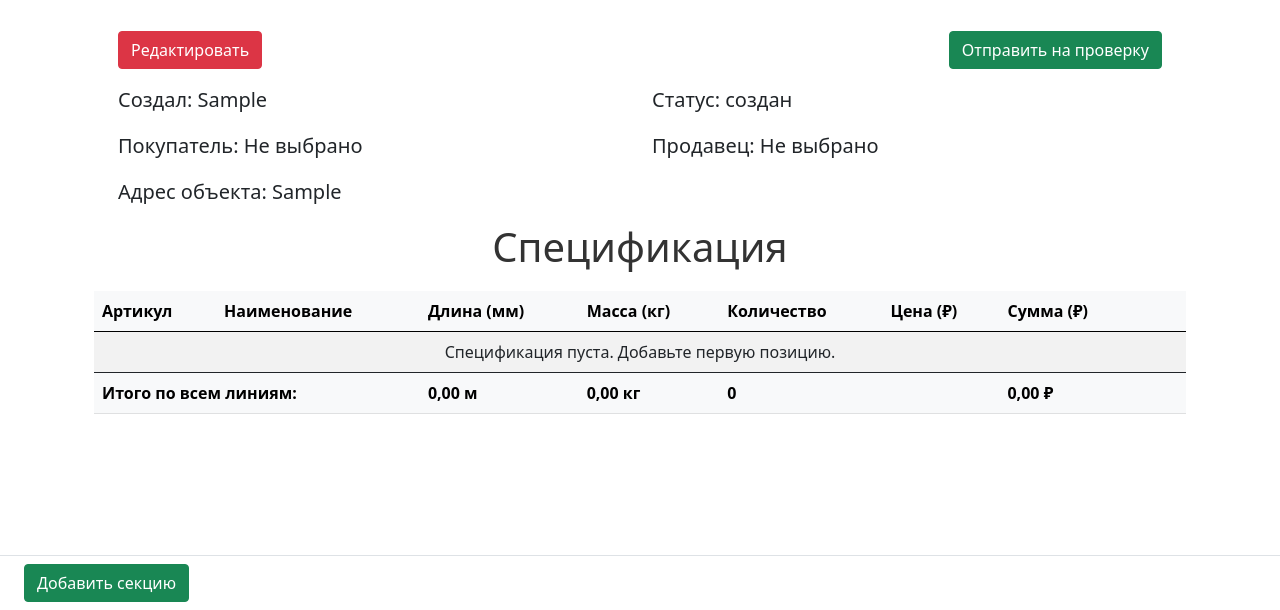
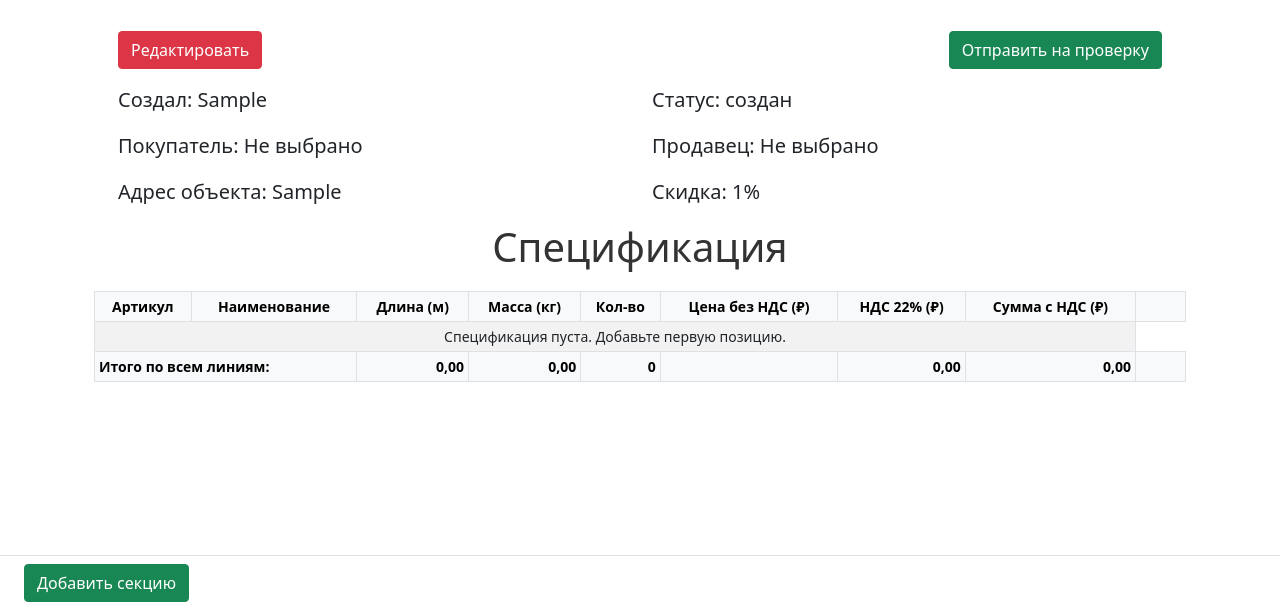
Before and after one commit to salopropalo/1bus, a Django app: a page that uses templates/reg/sdelka.html in a window 1280 px wide. Shown: the part 190-800 px from the top of the page. Run offline with Django 4.2, Linux system fonts and the light colour scheme; a user stored in the database is signed in; tables that the repository leaves empty hold one stand-in row (values such as "Sample post").

Commit message:
200526-01 теперь большая часть фильтов при добавлении позиций в спецификацию сделки подставляются с запоминанием

```diff
--- a/reg/models.py
+++ b/reg/models.py
@@ -99,6 +99,9 @@ class regModel(models.Model):
     #List_of_products = models.
     Adres_obj = models.TextField('Адрес объекта')
 
+    # Скидка
+    sales = models.IntegerField('Скидка', default=0, blank=True, null=True, max_length=2)
+
     # название строчки в таблице
     def __str__(self):
         return f'Проект №{self.Numbers} {self.Name} - {self.get_Status_display()}'
--- a/reg/templatetags/custom_filters.py
+++ b/reg/templatetags/custom_filters.py
@@ -22,13 +22,11 @@ def mm_to_m(value):
 def thousands_space(value):
     """Форматирует число с пробелом как разделителем тысяч и запятой для дробной части."""
     try:
-        # Приводим к Decimal для точности
-        d = Decimal(str(value))
-        # Форматируем с разделителями: целая часть - пробелы, дробная - 2 знака
-        # Используем функцию format
-        formatted = f'{d:,.2f}'  # даёт запятые как разделители тысяч и точку для дробной части
-        # Заменяем запятые на пробелы, а точки на запятые (для российского формата)
+        # Убираем пробелы и заменяем запятую на точку (на случай если пришла строка после floatformat)
+        cleaned = str(value).strip().replace(' ', '').replace(',', '.')
+        d = Decimal(cleaned)
+        formatted = f'{d:,.2f}'
         formatted = formatted.replace(',', ' ').replace('.', ',')
         return formatted
-    except (ValueError, TypeError):
+    except (ValueError, TypeError, Exception):
         return '0,00'
--- a/reg/views.py
+++ b/reg/views.py
@@ -207,6 +207,9 @@ def transaction(request, transaction_id):
     )
     name = obj.Name
     number = obj.Numbers
+    sales = obj.sales or 0
+    nds = Decimal('0.22')
+    discount_multiplier = Decimal(str((100 - sales) / 100))  # скидка: 10% → 0.90
     responsible = obj.Responsible
     now_date = datetime.today().strftime('%d.%m.%Y')
     now_time = datetime.today().strftime('%H.%M')
@@ -235,6 +238,7 @@ def transaction(request, transaction_id):
     total_sum = Decimal('0.00')
     total_weight = Decimal('0.00')
     total_length = Decimal('0.00')
+    total_nds = Decimal('0.00')
 
     items_by_line = defaultdict(list)
 
@@ -245,10 +249,22 @@ def transaction(request, transaction_id):
 
         quantity = spec.quantity or 0
 
-        # Цена и сумма (преобразуем Money -> Decimal)
-        price_amount = article.price.amount if article.price else Decimal('0.00')
-        item_total = price_amount * quantity
-        item_total_decimal = Decimal(str(item_total))  # страховка
+        # 1. Цена без НДС со скидкой
+        base_price = article.price.amount if article.price else Decimal('0.00')
+        price_no_nds = base_price * discount_multiplier
+
+        # 2. НДС за единицу
+        nds_per_unit = price_no_nds * nds
+
+        # 3. Цена с НДС за единицу
+        price_with_nds = price_no_nds + nds_per_unit
+
+        # 4. Сумма строки (с НДС, со скидкой)
+        item_total = price_with_nds * quantity
+        item_total_decimal = Decimal(str(item_total))
+
+        # НДС всей строки
+        item_nds_total = nds_per_unit * quantity
 
         # Вес
         weight_val = article.weight if article.weight is not None else Decimal('0.00')
@@ -273,6 +289,7 @@ def transaction(request, transaction_id):
         line_totals[line] += item_total_decimal
         line_weight[line] += item_weight
         line_length[line] += item_length
+        total_nds += item_nds_total
 
         # Общие итоги
         total_quantity += quantity
@@ -281,8 +298,10 @@ def transaction(request, transaction_id):
         total_length += item_length
 
         # Добавляем поля в объект спецификации для шаблона
+        spec.price_no_nds = price_no_nds
+        spec.nds_per_unit = nds_per_unit
+        spec.price_with_nds = price_with_nds
         spec.total = item_total_decimal
-        spec.price_display = price_amount  # если нужно отдельно вывести цену
 
         # Группировка
         items_by_line[line].append(spec)
@@ -323,7 +342,6 @@ def transaction(request, transaction_id):
         add = False
 
     # Обработка POST (изменение сделки или добавление спецификации)
-    # Обработка POST запросов
     if request.method == 'POST':
         # 1. Отмена позиций
         if 'apply_cancel' in request.POST:
@@ -389,5 +407,8 @@ def transaction(request, transaction_id):
         'total_quantity': total_quantity,
         'total_weight': total_weight,
         'total_length': total_length,
+        'sales': sales,
+        'total_nds': total_nds,
+        'nds_rate': 22,
     }
     return render(request, 'reg/sdelka.html', context)
--- a/static/css/styles.css
+++ b/static/css/styles.css
@@ -46,3 +46,9 @@ header img {
         opacity: 0.6;
         background-color: #f8d7da !important;
     }
+
+@media print {
+    .no-print, .d-print-none {
+        display: none !important;
+    }
+}
--- a/templates/reg/sdelka.html
+++ b/templates/reg/sdelka.html
@@ -7,7 +7,7 @@
             <div class="row gy-2">
                 <div class="content">
                     <div class="container text-left">
-                        <div class="row justify-content-between mb-3 mt-3">
+                        <div class="row justify-content-between mb-3 mt-3 d-print-none">
                             <div class="col-auto">
                                 <!-- Кнопка Редактировать - слева -->
                                 {% if add == True %}
@@ -47,6 +47,8 @@
                         <div class="row">
                             <div class="col">
                                 <p class="fs-5">Адрес объекта: {{ adres }}</p>
+                            </div><div class="col">
+                                <p class="fs-5">Скидка: {{ sales }}%</p>
                             </div>
                         </div>
                     </div>
@@ -57,29 +59,29 @@
         <div class="modal-body p-0">
             <div class="d-flex flex-column h-100">
                 <div class="flex-grow-1 overflow-auto">
-                    <table class="table table-striped">
-                        <thead class="table-light">
+                    <table class="table table-striped table-sm small table-bordered">
+                        <thead class="table-light text-center align-middle">
                             <tr>
                                 <th>Артикул</th>
                                 <th>Наименование</th>
-                                <th>Длина (мм)</th>
+                                <th>Длина (м)</th>
                                 <th>Масса (кг)</th>
-                                <th>Количество</th>
-                                <th>Цена (₽)</th>
-                                <th>Сумма (₽)</th>
-                                <th style="width: 50px"></th>   <!-- для кнопки отмены -->
+                                <th>Кол-во</th>
+                                <th>Цена без НДС (₽)</th>
+                                <th>НДС {{ nds_rate }}% (₽)</th>
+                                <th>Сумма с НДС (₽)</th>
+                                <th style="width: 50px"></th>
                             </tr>
                         </thead>
                         <tbody>
                             {% for line_data in line_list %}
                                 <!-- Заголовок линии -->
                                 <tr class="table-primary">
-                                    <th colspan="8">
-                                        Комплект {{ line_data.grouper }} |
-                                        Количество товарных позиций: {{ line_counts|get_item:line_data.grouper|default:0 }} |
-                                        Длина: {{ line_length|get_item:line_data.grouper|default:0|mm_to_m|floatformat:2 }} м |
-                                        Масса: {{ line_weight|get_item:line_data.grouper|default:0|floatformat:2 }} кг |
-                                        Сумма: {{ line_totals|get_item:line_data.grouper|default:0|thousands_space }} ₽
+                                    <th colspan="9">
+                                        <p>Комплект {{ line_data.grouper }} (Цена комплекта с НДС: {{ line_totals|get_item:line_data.grouper|default:0|thousands_space }} ₽)</p>
+                                        <p>Количество товарных позиций: {{ line_counts|get_item:line_data.grouper|default:0 }} |
+                                        Длина: {{ line_length|get_item:line_data.grouper|default:0|mm_to_m|thousands_space }} м. |
+                                        Масса: {{ line_weight|get_item:line_data.grouper|default:0|thousands_space }} кг.</p>
                                     </th>
                                 </tr>
                                 <!-- Позиции в линии -->
@@ -87,12 +89,13 @@
                                     <tr data-spec-id="{{ item.id }}">
                                     <td>{{ item.article.Numbers|default:"—" }}</td>
                                     <td>{{ item.article.Name.Name|default:"—" }}</td>
-                                        <td>{{ item.article.Length|default:"0" }}</td>
-                                        <td>{{ item.article.weight|default:"0"|floatformat:2 }}</td>
-                                        <td>{{ item.quantity }}</td>
-                                        <td>{{ item.article.price.amount|floatformat:2 }}</td>
-                                        <td>{{ item.total|floatformat:2 }}</td>
-                                        <td style="text-align: center;">
+                                    <td class="text-end">{{ item.article.Length|default:"0"|mm_to_m|thousands_space }}</td>
+                                    <td class="text-end">{{ item.article.weight|default:"0"|thousands_space }}</td>
+                                    <td class="text-end">{{ item.quantity }}</td>
+                                    <td class="text-end">{{ item.price_no_nds|thousands_space }}</td>
+                                    <td class="text-end">{{ item.nds_per_unit|thousands_space }}</td>
+                                    <td class="text-end">{{ item.total|thousands_space }}</td>
+                                    <td class="d-print-none" style="text-align: center;">
                                         <button type="button" class="btn btn-sm btn-outline-danger cancel-item-btn" data-id="{{ item.id }}">✖</button>
                                     </td>
                                 </tr>
@@ -110,11 +113,12 @@
                         <tfoot class="table-light">
                             <tr>
                                 <th colspan="2" class="text-start">Итого по всем линиям:</th>
-                                <th>{{ total_length|mm_to_m|floatformat:2 }} м</th>
-                                <th>{{ total_weight|floatformat:2 }} кг</th>
-                                <th>{{ total_quantity }}</th>
+                                <th class="text-end">{{ total_length|mm_to_m|thousands_space }}</th>
+                                <th class="text-end">{{ total_weight|thousands_space }}</th>
+                                <th class="text-end">{{ total_quantity }}</th>
                                 <th></th>
-                                <th>{{ total_sum|thousands_space }} ₽</th>
+                                <th class="text-end">{{ total_nds|thousands_space }}</th>
+                                <th class="text-end">{{ total_sum|thousands_space }}</th>
                                 <th></th>
                             </tr>
                         </tfoot>
@@ -123,7 +127,7 @@
             </div>
 
            <!-- Фиксированный подвал -->
-            <div class="fixed-bottom border-top bg-white py-2 px-4">
+            <div class="fixed-bottom border-top bg-white py-2 px-4 d-print-none">
                 <div class="row justify-content-between align-items-center">
                     <div class="col-auto">
                         <button type="button" class="btn btn-success"
@@ -240,44 +244,63 @@
             const STORAGE_KEYS = {
                 rated_current: 'last_rated_current',
                 conductors: 'last_conductors',
-                material: 'last_material'
+                material: 'last_material',
+                line: 'last_line'  // ← добавляем
             };
 
-            // Функция загрузки сохранённых значений
             function loadLastValues() {
                 const ratedCurrentSelect = document.getElementById('rated_current');
                 const conductorsSelect = document.getElementById('conductors');
                 const materialSelect = document.getElementById('material');
+                const lineSelect = document.getElementById('lineSelect');
+                const lineNewInput = document.getElementById('lineNewInput');
 
                 const lastRated = sessionStorage.getItem(STORAGE_KEYS.rated_current);
                 const lastConductors = sessionStorage.getItem(STORAGE_KEYS.conductors);
                 const lastMaterial = sessionStorage.getItem(STORAGE_KEYS.material);
+                const lastLine = sessionStorage.getItem(STORAGE_KEYS.line);
 
-                if (lastRated && ratedCurrentSelect) {
-                    ratedCurrentSelect.value = lastRated;
+                if (lastRated && ratedCurrentSelect) ratedCurrentSelect.value = lastRated;
+                if (lastConductors && conductorsSelect) conductorsSelect.value = lastConductors;
+                if (lastMaterial && materialSelect) materialSelect.value = lastMaterial;
+
+                // Восстанавливаем линию: сначала пробуем найти в select
+                if (lastLine && lineSelect) {
+                    const option = [...lineSelect.options].find(o => o.value === lastLine);
+                    if (option) {
+                        // Линия есть в списке — выбираем её
+                        lineSelect.value = lastLine;
+                        lineSelect.setAttribute('name', 'line');
+                        lineNewInput.style.display = 'none';
+                        lineNewInput.removeAttribute('name');
+                    } else {
+                        // Линия была новой — показываем поле ввода
+                        lineSelect.value = '__new__';
+                        lineSelect.removeAttribute('name');
+                        lineNewInput.style.display = 'block';
+                        lineNewInput.setAttribute('name', 'line');
+                        lineNewInput.value = lastLine;
+                        lineNewInput.required = true;
                     }
-                if (lastConductors && conductorsSelect) {
-                    conductorsSelect.value = lastConductors;
-                }
-                if (lastMaterial && materialSelect) {
-                    materialSelect.value = lastMaterial;
                 }
             }
 
-            // Функция сохранения текущих значений при отправке формы
             function saveCurrentValues() {
                 const ratedCurrentSelect = document.getElementById('rated_current');
                 const conductorsSelect = document.getElementById('conductors');
                 const materialSelect = document.getElementById('material');
+                const lineSelect = document.getElementById('lineSelect');
+                const lineNewInput = document.getElementById('lineNewInput');
 
-                if (ratedCurrentSelect.value) {
-                    sessionStorage.setItem(STORAGE_KEYS.rated_current, ratedCurrentSelect.value);
-                }
-                if (conductorsSelect.value) {
-                    sessionStorage.setItem(STORAGE_KEYS.conductors, conductorsSelect.value);
-                }
-                if (materialSelect.value) {
-                    sessionStorage.setItem(STORAGE_KEYS.material, materialSelect.value);
+                if (ratedCurrentSelect.value) sessionStorage.setItem(STORAGE_KEYS.rated_current, ratedCurrentSelect.value);
+                if (conductorsSelect.value) sessionStorage.setItem(STORAGE_KEYS.conductors, conductorsSelect.value);
+                if (materialSelect.value) sessionStorage.setItem(STORAGE_KEYS.material, materialSelect.value);
+
+                // Сохраняем линию: новую из input или выбранную из select
+                if (lineSelect.value === '__new__' && lineNewInput.value.trim()) {
+                    sessionStorage.setItem(STORAGE_KEYS.line, lineNewInput.value.trim());
+                } else if (lineSelect.value && lineSelect.value !== '__new__') {
+                    sessionStorage.setItem(STORAGE_KEYS.line, lineSelect.value);
                 }
             }
 
```
Also changed, not shown: 2 other files. Lines whose indentation alone changed are shown as unchanged.
